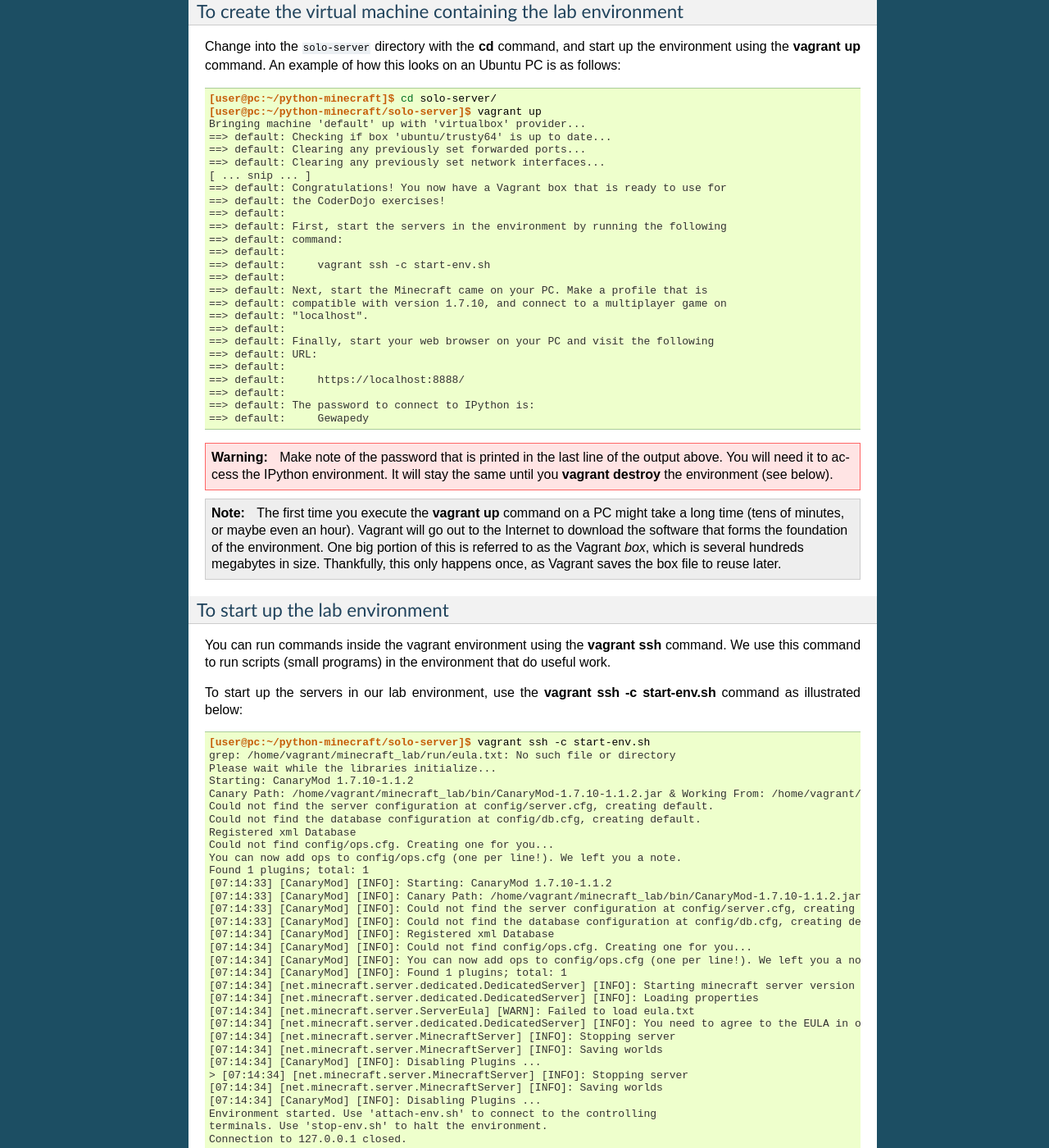
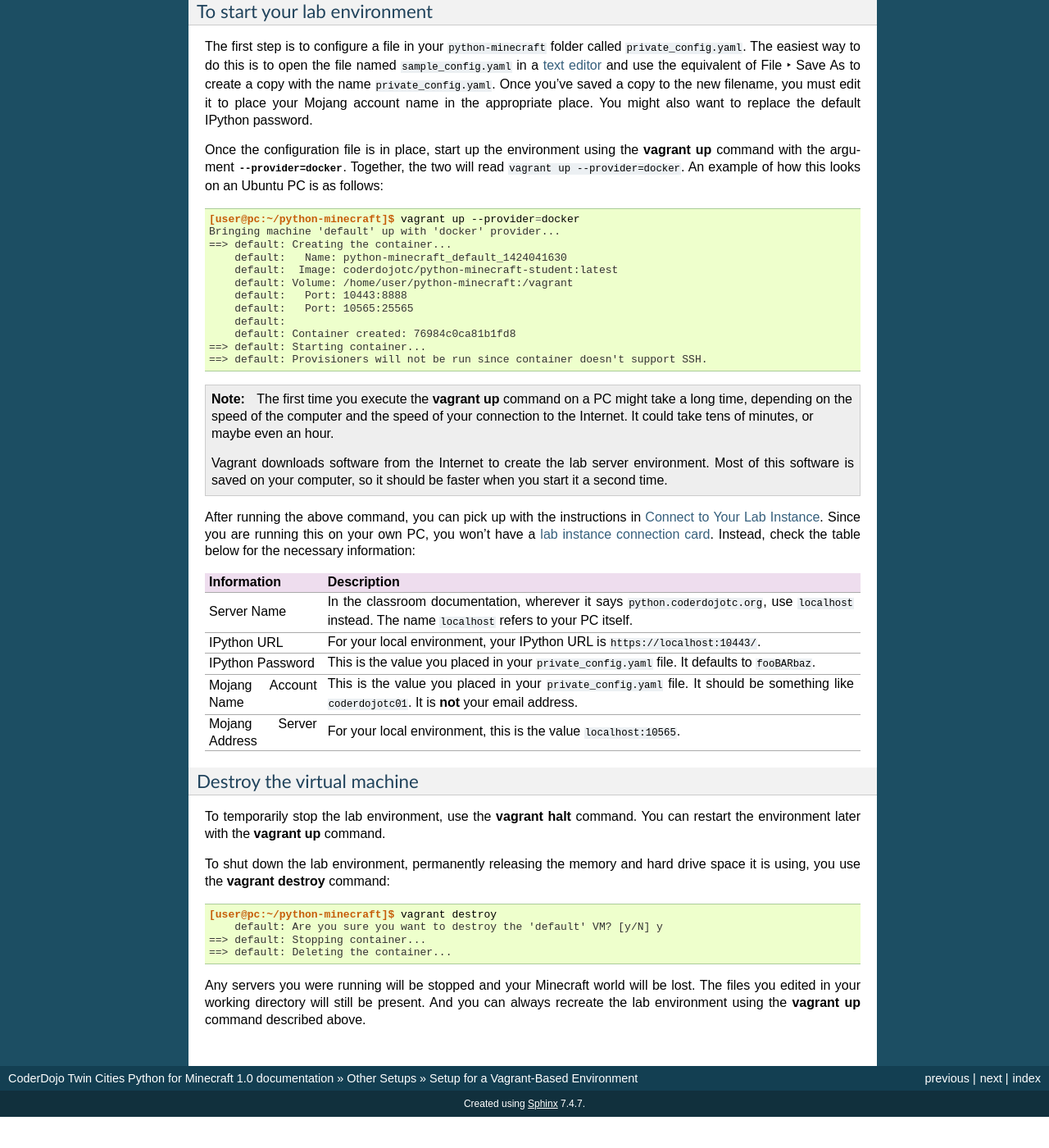
Before and after one commit to CoderDojoTC/python-minecraft, a Sphinx documentation site: the page built from docs/other-setups/vagrant.rst, in a window 1280 px wide and 1400 px high, scrolled down 1947 px. Shown: the whole window at 82% size. Built offline with Sphinx 7.4.7, drawn with Linux system fonts in a browser that asks for light colours; after the commit the page ends 3309 px from its top, so only the background shows below that; some of the changed text lies outside the part shown.

Commit message:
Updated documentation, and removed obsolete solo-server files.
Documentation now describes how to use the top-level Vagrantfile.

```diff
--- a/docs/other-setups/vagrant.rst
+++ b/docs/other-setups/vagrant.rst
@@ -31,8 +31,8 @@
 our Vagrant-based lab environment.
 
 
-Install Vagrant
----------------
+Step 1: Install Vagrant
+-----------------------
 
 Vagrant is free, open source software from HashiCorp that helps
 recreate development environments from a simple set of instructions
@@ -63,8 +63,8 @@
   You're running an up-to-date version of Vagrant!
 
 
-Install VirtualBox
-------------------
+Step 2: Install VirtualBox
+--------------------------
 
 VirtualBox is used by Vagrant to host virtual machines that contain
 all the pieces of our development environment. A virtual machine is a
@@ -93,8 +93,8 @@
   4.3.20r96996
 
 
-Get a Copy of the python-minecraft Repository
----------------------------------------------
+Step 3: Get a Copy of the python-minecraft Repository
+-----------------------------------------------------
 
 The files we use in our CoderDojo workshops are stored on
 GitHub. GitHub is organized into *repositories*, and the
@@ -104,8 +104,8 @@
 .. _python-minecraft repository: https://github.com/CoderDojoTC/python-minecraft/
 
 The simplest way to get a copy of these files is to download `the Zip
-file` with all the files from the project. Decompress this file into a
-place where you can work on the files, such as a folder under your
+file`_ with all the files from the project. Decompress this file into
+a place where you can work on the files, such as a folder under your
 :file:`My Documents` folder on Windows, or your home folder on
 OS X. We will refer to this location as your **working directory**.
 
@@ -136,117 +136,85 @@
   cd python-minecraft
 
 
-To create the virtual machine containing the lab environment
-------------------------------------------------------------
+To start your lab environment
+-----------------------------
 
-Change into the :file:`solo-server` directory with the :command:`cd`
-command, and start up the environment using the :command:`vagrant up`
-command. An example of how this looks on an Ubuntu PC is as follows:
+The first step is to configure a file in your :file:`python-minecraft`
+folder called :file:`private_config.yaml`. The easiest way to do this
+is to open the file named :file:`sample_config.yaml` in a :term:`text
+editor` and use the equivalent of :menuselection:`File --> Save As` to
+create a copy with the name :file:`private_config.yaml`. Once you've
+saved a copy to the new filename, you must edit it to place your
+Mojang account name in the appropriate place. You might also want to
+replace the default IPython password.
+
+Once the configuration file is in place, start up the environment
+using the :command:`vagrant up` command with the argument
+:option:`--provider=docker`. Together, the two will read ``vagrant
+up --provider=docker``. An example of how this looks on an Ubuntu PC
+is as follows:
 
 .. sourcecode:: shell-session
 
-   [user@pc:~/python-minecraft]$ cd solo-server/
-   [user@pc:~/python-minecraft/solo-server]$ vagrant up
-   Bringing machine 'default' up with 'virtualbox' provider...
-   ==> default: Checking if box 'ubuntu/trusty64' is up to date...
-   ==> default: Clearing any previously set forwarded ports...
-   ==> default: Clearing any previously set network interfaces...
-   [ ... snip ... ]
-   ==> default: Congratulations! You now have a Vagrant box that is ready to use for
-   ==> default: the CoderDojo exercises!
-   ==> default:
-   ==> default: First, start the servers in the environment by running the following
-   ==> default: command:
-   ==> default:
-   ==> default:     vagrant ssh -c start-env.sh
-   ==> default:
-   ==> default: Next, start the Minecraft came on your PC. Make a profile that is
-   ==> default: compatible with version 1.7.10, and connect to a multiplayer game on
-   ==> default: "localhost".
-   ==> default:
-   ==> default: Finally, start your web browser on your PC and visit the following
-   ==> default: URL:
-   ==> default:
-   ==> default:     https://localhost:8888/
-   ==> default:
-   ==> default: The password to connect to IPython is:
-   ==> default:     Gewapedy
-
-.. warning:: Make note of the password that is printed in the last
-	     line of the output above. You will need it to access the
-	     IPython environment. It will stay the same until you
-	     :command:`vagrant destroy` the environment (see below).
+   [user@pc:~/python-minecraft]$ vagrant up --provider=docker
+   Bringing machine 'default' up with 'docker' provider...
+   ==> default: Creating the container...
+       default:   Name: python-minecraft_default_1424041630
+       default:  Image: coderdojotc/python-minecraft-student:latest
+       default: Volume: /home/user/python-minecraft:/vagrant
+       default:   Port: 10443:8888
+       default:   Port: 10565:25565
+       default:
+       default: Container created: 76984c0ca81b1fd8
+   ==> default: Starting container...
+   ==> default: Provisioners will not be run since container doesn't support SSH.
 
 .. note:: The first time you execute the :command:`vagrant up` command
-          on a PC might take a long time (tens of minutes, or maybe
-          even an hour). Vagrant will go out to the Internet to
-          download the software that forms the foundation of the
-          environment. One big portion of this is referred to as the
-          Vagrant *box*, which is several hundreds megabytes in
-          size. Thankfully, this only happens once, as Vagrant saves
-          the box file to reuse later.
+          on a PC might take a long time, depending on the speed of
+          the computer and the speed of your connection to the
+          Internet. It could take tens of minutes, or maybe even an
+          hour.
+
+	  Vagrant downloads software from the Internet to create the
+          lab server environment. Most of this software is saved on
+          your computer, so it should be faster when you start it a
+          second time.
+
+After running the above command, you can pick up with the instructions
+in :doc:`../classroom/lab-instance`. Since you are running this on
+your own PC, you won't have a :term:`lab instance connection
+card`. Instead, check the table below for the necessary information:
+
++---------------+------------------------------------------------------------+
+| Information   | Description                                                |
++===============+============================================================+
+| Server Name   | In the classroom documentation, wherever it says           |
+|               | ``python.coderdojotc.org``, use ``localhost`` instead. The |
+|               | name ``localhost`` refers to your PC itself.               |
++---------------+------------------------------------------------------------+
+| IPython URL   | For your local environment, your IPython URL is            |
+|               | ``https://localhost:10443/``.                              |
++---------------+------------------------------------------------------------+
+| IPython       | This is the value you placed in your                       |
+| Password      | :file:`private_config.yaml` file. It defaults to           |
+|               | ``fooBARbaz``.                                             |
++---------------+------------------------------------------------------------+
+| Mojang        | This is the value you placed in your                       |
+| Account Name  | :file:`private_config.yaml` file. It should be something   |
+|               | like ``coderdojotc01``. It is **not** your email address.  |
++---------------+------------------------------------------------------------+
+| Mojang        | For your local environment, this is the value              |
+| Server        | ``localhost:10565``.                                       |
+| Address       |                                                            |
++---------------+------------------------------------------------------------+
 
 
-To start up the lab environment
--------------------------------
+Destroy the virtual machine
+---------------------------
 
-You can run commands inside the vagrant environment using the
-:command:`vagrant ssh` command. We use this command to run scripts
-(small programs) in the environment that do useful work.
-
-To start up the servers in our lab environment, use the
-:command:`vagrant ssh -c start-env.sh` command as illustrated below:
-
-.. sourcecode:: shell-session
-
-   [user@pc:~/python-minecraft/solo-server]$ vagrant ssh -c start-env.sh
-   grep: /home/vagrant/minecraft_lab/run/eula.txt: No such file or directory
-   Please wait while the libraries initialize...
-   Starting: CanaryMod 1.7.10-1.1.2
-   Canary Path: /home/vagrant/minecraft_lab/bin/CanaryMod-1.7.10-1.1.2.jar & Working From: /home/vagrant/minecraft_lab/run
-   Could not find the server configuration at config/server.cfg, creating default.
-   Could not find the database configuration at config/db.cfg, creating default.
-   Registered xml Database
-   Could not find config/ops.cfg. Creating one for you...
-   You can now add ops to config/ops.cfg (one per line!). We left you a note.
-   Found 1 plugins; total: 1
-   [07:14:33] [CanaryMod] [INFO]: Starting: CanaryMod 1.7.10-1.1.2
-   [07:14:33] [CanaryMod] [INFO]: Canary Path: /home/vagrant/minecraft_lab/bin/CanaryMod-1.7.10-1.1.2.jar & Working From: /home/vagrant/minecraft_lab/run
-   [07:14:33] [CanaryMod] [INFO]: Could not find the server configuration at config/server.cfg, creating default.
-   [07:14:33] [CanaryMod] [INFO]: Could not find the database configuration at config/db.cfg, creating default.
-   [07:14:34] [CanaryMod] [INFO]: Registered xml Database
-   [07:14:34] [CanaryMod] [INFO]: Could not find config/ops.cfg. Creating one for you...
-   [07:14:34] [CanaryMod] [INFO]: You can now add ops to config/ops.cfg (one per line!). We left you a note.
-   [07:14:34] [CanaryMod] [INFO]: Found 1 plugins; total: 1
-   [07:14:34] [net.minecraft.server.dedicated.DedicatedServer] [INFO]: Starting minecraft server version 1.7.10
-   [07:14:34] [net.minecraft.server.dedicated.DedicatedServer] [INFO]: Loading properties
-   [07:14:34] [net.minecraft.server.ServerEula] [WARN]: Failed to load eula.txt
-   [07:14:34] [net.minecraft.server.dedicated.DedicatedServer] [INFO]: You need to agree to the EULA in order to run the server. Go to eula.txt for more info.
-   [07:14:34] [net.minecraft.server.MinecraftServer] [INFO]: Stopping server
-   [07:14:34] [net.minecraft.server.MinecraftServer] [INFO]: Saving worlds
-   [07:14:34] [CanaryMod] [INFO]: Disabling Plugins ...
-   > [07:14:34] [net.minecraft.server.MinecraftServer] [INFO]: Stopping server
-   [07:14:34] [net.minecraft.server.MinecraftServer] [INFO]: Saving worlds
-   [07:14:34] [CanaryMod] [INFO]: Disabling Plugins ...
-   Environment started. Use 'attach-env.sh' to connect to the controlling
-   terminals. Use 'stop-env.sh' to halt the environment.
-   Connection to 127.0.0.1 closed.
-
-Once you have started the virual machine, you can connect to the
-IPython notebook server by visiting https://localhost:8888 using your
-web browser. You can connect to the Minecraft world running in the
-environment by connecting to a server at localhost:25565.
-
-To attach to the console of the CanaryMod server (for example, to make
-another player an Op in the world so they can change it), use the
-:command:`vagrant ssh -c attach-env.sh` command. You can disconnect
-from the console by typing :kbd:`Ctrl-b d`.
-
-.. todo:: Describe more about how to use the console.
-
-
-Destroy the virual machine
---------------------------
+To temporarily stop the lab environment, use the :command:`vagrant
+halt` command. You can restart the environment later with the
+:command:`vagrant up` command.
 
 To shut down the lab environment, permanently releasing the memory and
 hard drive space it is using, you use the :command:`vagrant destroy`
@@ -254,11 +222,10 @@
 
 .. sourcecode:: shell-session
 
-   [user@pc:~/python-minecraft/solo-server]$ vagrant destroy
+   [user@pc:~/python-minecraft]$ vagrant destroy
        default: Are you sure you want to destroy the 'default' VM? [y/N] y
-   ==> default: Forcing shutdown of VM...
-   ==> default: Destroying VM and associated drives...
-   ==> default: Running cleanup tasks for 'shell' provisioner...
+   ==> default: Stopping container...
+   ==> default: Deleting the container...
 
 Any servers you were running will be stopped and your Minecraft world
 will be lost. The files you edited in your working directory will
```
Also changed, not shown: docs/glossary.rst (+12 -0 lines), 5 other files.
